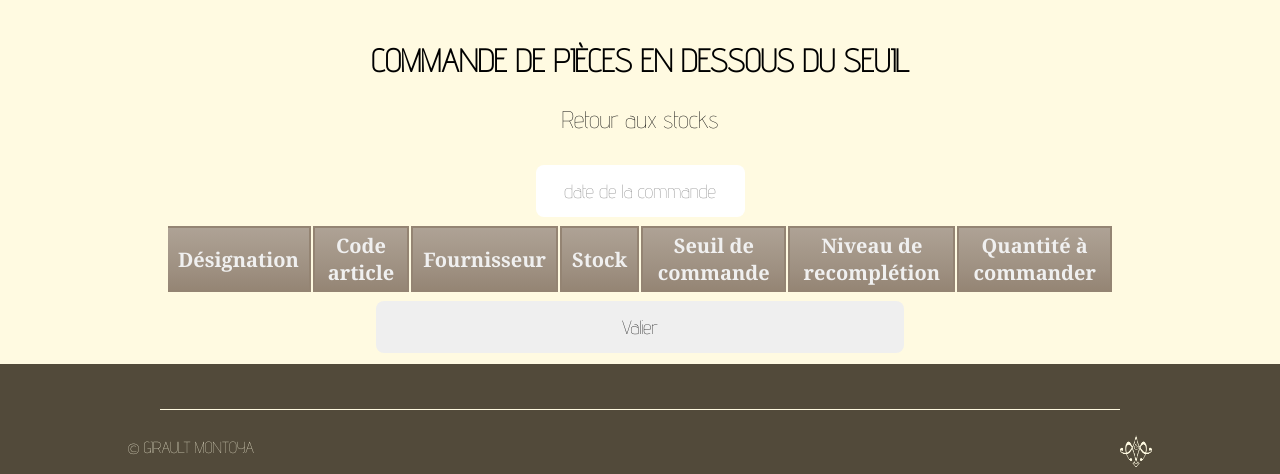
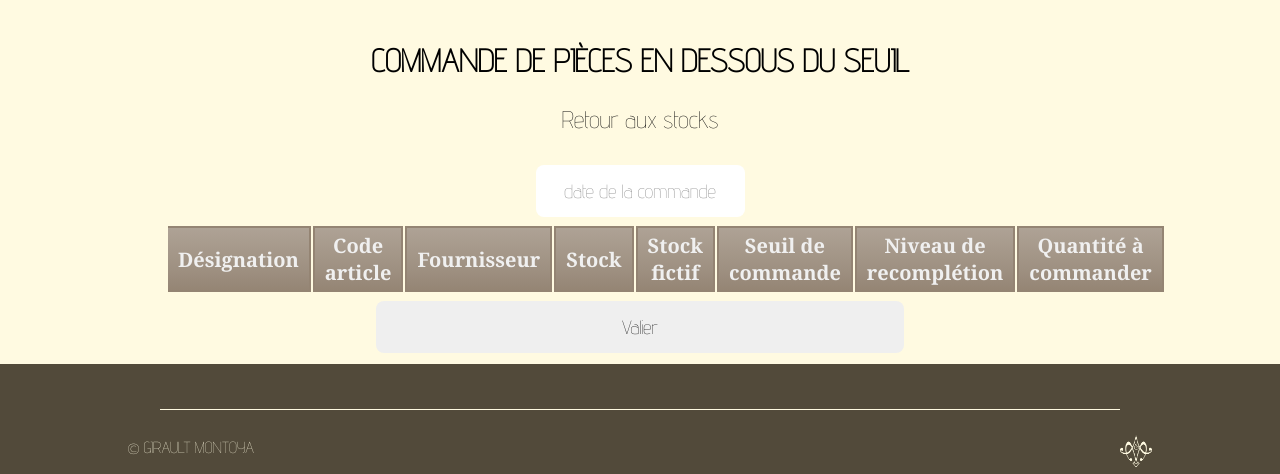
Before and after one commit to Lilaschabert/Projet-Info-EDI, a Flask app: page /commande_pieces in a window 1280 px wide. Shown: the part 561-1035 px from the top of the page. Run offline with Flask 2, Linux system fonts and the light colour scheme; data comes from the database, SQL or seed files in the repository; lists and menus that the app fills with data are empty.

Commit message:
commande de n'importe quelle pièce

```diff
--- a/main.py
+++ b/main.py
@@ -96,12 +96,23 @@ def init_stock():
 
 @app.route('/commande_pieces', methods=['GET', 'POST'])
 def commande_pieces():
+    """Affiche toutes les pièces dont le stock fictif (stock réel+stock en commande) est en dessus du seuil de commande
+    La case de la quantité à commander est pré-rempli avec le delta entre le stock fictif et le niveau de recompletion
+    On peut générer la page pour commander toute les pièces (ou partie en mettant 'None' pour les pièces que l'on ne veut pas commander)
+    en rajoutant ?forcer=True à la fin de l'URL"""
     title = "Commande de pièces par AgiLog"
-    liste_stock = affichage_stock_commande()
-    liste_entete = ["Désignation","Code article", "Fournisseur","Stock","Seuil de commande","Niveau de recomplétion"]
-    liste_case   = ["designation","code_article", "nom",        "stock","seuil_commande","niveau_recompletion"]
+
+    liste_entete = ["Désignation","Code article", "Fournisseur","Stock","Stock fictif","Seuil de commande","Niveau de recomplétion"]
+    liste_case   = ["designation","code_article", "nom",        "stock","stock_fictif","seuil_commande","niveau_recompletion"]
     liste_entete_input = ["Quantité à commander"]
     liste_case_input   = ["commande_default"]
+
+    filtre = True
+    if request.method == 'GET':
+        forcer = request.args.get("forcer")
+        if forcer == "True":
+            filtre=False
+    liste_stock = affichage_stock_commande(filtre=filtre)
     if request.method == 'POST':
         liste_code_article=[piece["code_article"] for piece in liste_stock]
         dict_pieces={}
--- a/requete_sql.py
+++ b/requete_sql.py
@@ -133,12 +133,18 @@ def affichage_stock():
     conn, cur = connection_bdd()
     querry = """SELECT pieces.id,designation,code_article,nom,stock,seuil_commande,delai,niveau_recompletion FROM pieces
         JOIN fournisseur ON fournisseur.id=pieces.idFournisseur"""
-    cur.execute(querry+";")
+    cur.execute(querry + ";")
     lignes = cur.fetchall()
     conn.close()
     return lignes
 
-def affichage_stock_commande():
+
+def affichage_stock_commande(filtre=True):
+    # table_stock_fictif est une table intermediaire qui permet de savoir le stock dans l'entrepot + les quantités en livraison pour chaque pièce
+    # il faut créer une table intermedaire avec un UNION sinon elle ne contient que les pièces qui sont en commande
+    filtre_querry=""
+    if filtre:
+        filtre_querry="WHERE stock_fictif<=seuil_commande"
     conn, cur = connection_bdd()
     querry = """SELECT designation,code_article,nom,stock,stock_fictif,seuil_commande,niveau_recompletion,(niveau_recompletion-stock_fictif) as commande_default FROM pieces
         JOIN fournisseur ON fournisseur.id=pieces.idFournisseur
@@ -149,12 +155,12 @@ def affichage_stock_commande():
                 UNION ALL
                 SELECT id,stock FROM pieces)
             GROUP BY id_piece) as table_stock_fictif
-        ON table_stock_fictif.id_piece=pieces.id
-        WHERE stock_fictif<=seuil_commande ORDER BY nom;"""
+        ON table_stock_fictif.id_piece=pieces.id {} ORDER BY nom;""".format(filtre_querry)
     cur.execute(querry)
     lignes = cur.fetchall()
     conn.close()
     return lignes
+
 
 def sql_init_stock(dict_pieces):
     """<dict_pieces> est un dictionnaire avec pour clé l'id des pièces',
@@ -164,10 +170,10 @@ def sql_init_stock(dict_pieces):
     for id_piece, data in dict_pieces.items():
         print(id_piece)
         print(data)
-        liste_case=[ str(cle) for cle in data.keys()]
-        query="UPDATE pieces SET "+"=?,".join(liste_case)+"=? WHERE id = ?;"
-        data_query=tuple([data[case] for case in liste_case]+[str(id_piece)])
-        cur.execute(query,data_query)
+        liste_case = [str(cle) for cle in data.keys()]
+        query = "UPDATE pieces SET " + "=?,".join(liste_case) + "=? WHERE id = ?;"
+        data_query = tuple([data[case] for case in liste_case] + [str(id_piece)])
+        cur.execute(query, data_query)
     conn.commit()
     conn.close()
     return True
--- a/templates/page stock.html
+++ b/templates/page stock.html
@@ -10,7 +10,8 @@
 	<section id = "presentation">
 		<div id = "textIntro">
 			<h2>Stock</h2>
-			<li id="lienStock" class="listeliens"><a href='{{ url_for("commande_pieces") }}'>Commander les pièces sous le seuil</a></li>
+			<li class="listeliens"><a href='{{ url_for("commande_pieces") }}'>Commander les pièces sous le seuil</a></li>
+			<li class="listeliens"><a href='{{ url_for("commande_pieces",forcer="True") }}'>Commander des pièces</a></li>
 		</div>
 	</section>
 
```
